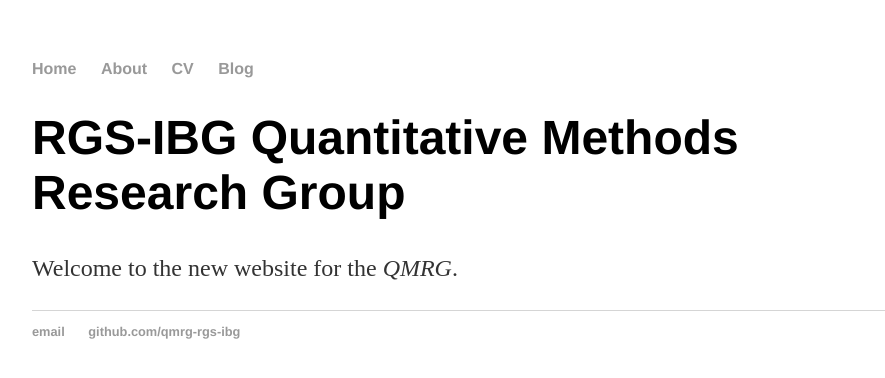
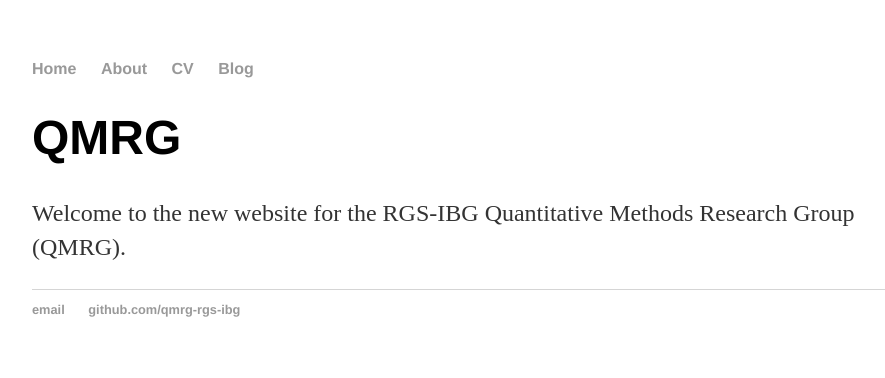
Before and after one commit to qmrg/qmrg.github.io, a Jekyll site: the page built from index.html, in a window 1280 px wide. Shown: the top 378 px of the page, without its empty margins (160-1045 px from the left). Built offline with Jekyll 4.4.1, drawn with Linux system fonts in a browser that asks for light colours.

Commit message:
Minor word changes

```diff
--- a/index.html
+++ b/index.html
@@ -3,6 +3,6 @@ layout: default
 title: QMRG
 ---
 <div class="blurb">
-	<h1>RGS-IBG Quantitative Methods Research Group</h1>
-		<p>Welcome to the new website for the <em>QMRG</em>.</p>
+	<h1>QMRG</h1>
+		<p>Welcome to the new website for the RGS-IBG Quantitative Methods Research Group (QMRG).</p>
 </div><!-- /.blurb -->
```
